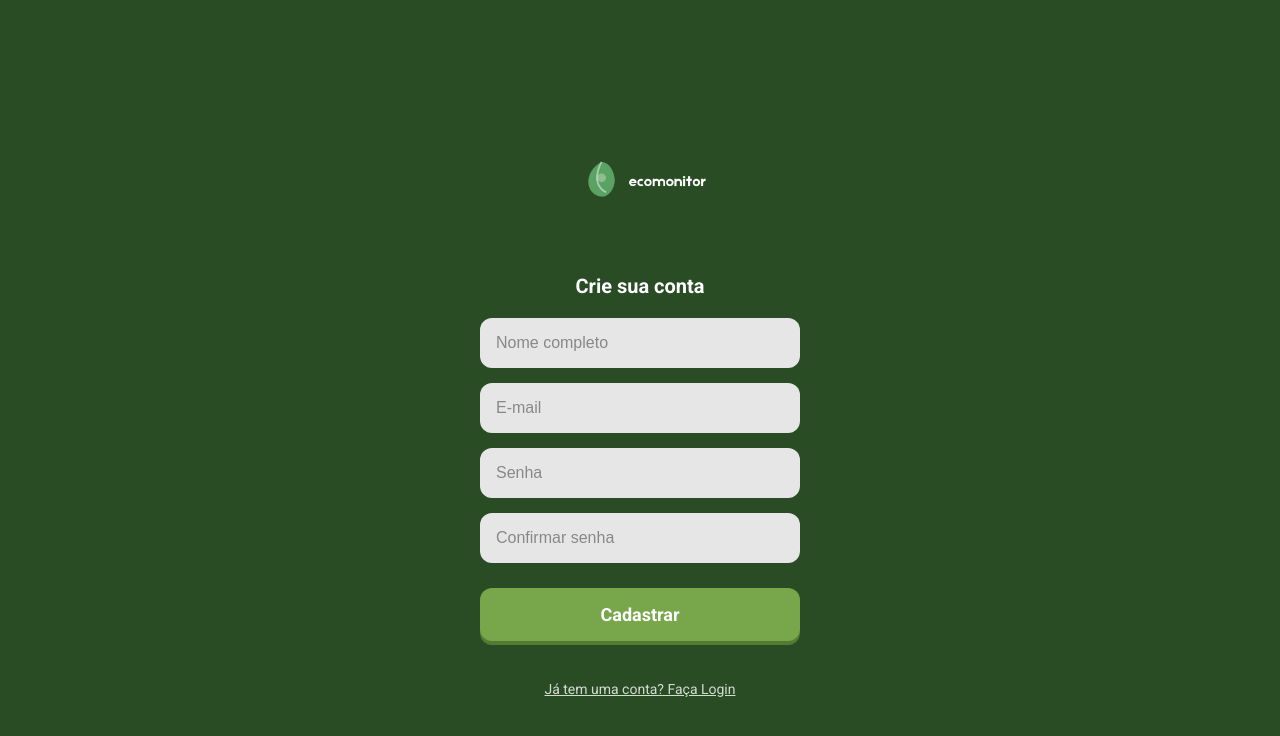
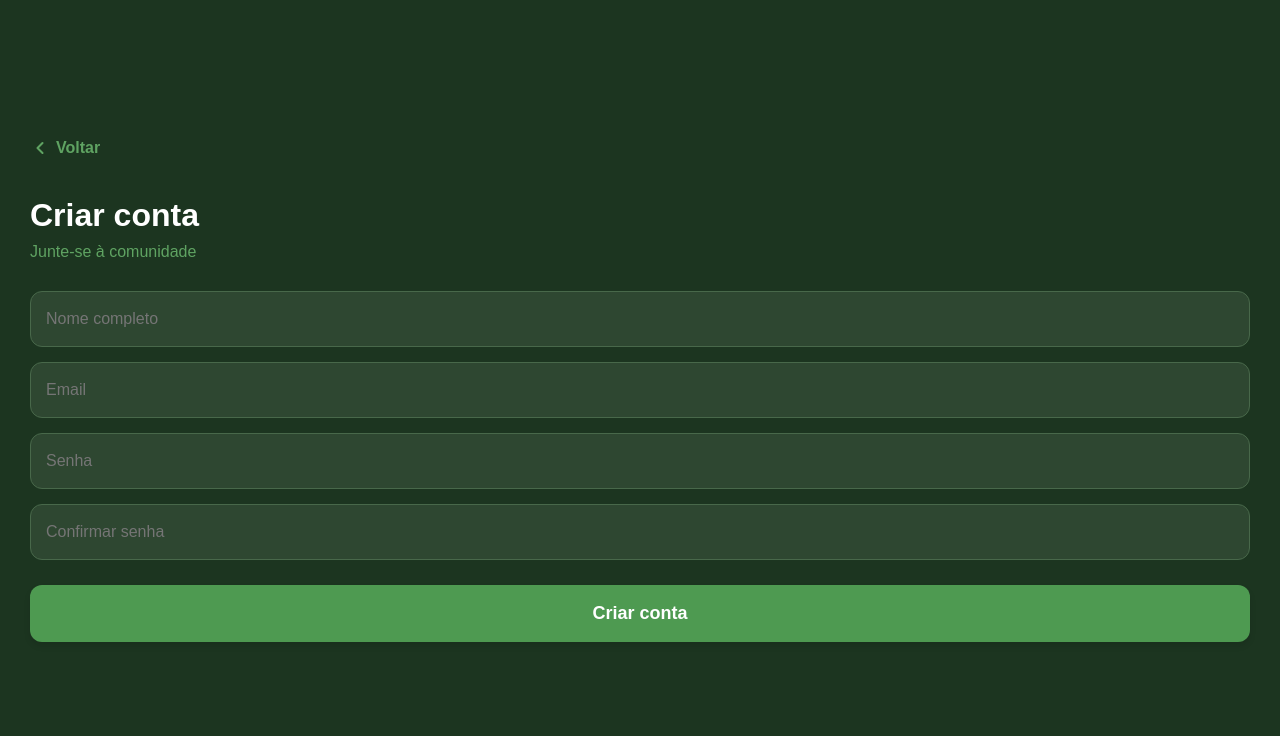
Before and after one commit to iamvitoria/TCC, a React (Vite) app in the folder ecomonitor/: page /register in a window 1280 px wide. Shown: the top 736 px of the page. Built offline with nearby package versions, Linux system fonts and the light colour scheme.

Commit message:
Update Register.jsx

```diff
--- a/ecomonitor/src/pages/Register.jsx
+++ b/ecomonitor/src/pages/Register.jsx
@@ -1,6 +1,5 @@
 import React, { useState } from "react";
 import { useNavigate } from "react-router-dom";
-import logo from "../assets/logo-ecomonitor.png";
 import API_URL from "../config";
 
 const Register = () => {
@@ -63,31 +62,110 @@ const Register = () => {
     }
   };
 
+  const containerStyle = {
+    backgroundColor: "#1C3520",
+    minHeight: "100vh",
+    display: "flex",
+    flexDirection: "column",
+    justifyContent: "center",
+    padding: "30px",
+    boxSizing: "border-box",
+    fontFamily: "Arial, sans-serif"
+  };
+
+  const backButtonStyle = {
+    color: "#5FA362",
+    display: "flex",
+    alignItems: "center",
+    cursor: "pointer",
+    fontWeight: "bold",
+    fontSize: "16px",
+    marginBottom: "40px",
+    marginTop: "-20px"
+  };
+
+  const titleStyle = {
+    color: "white",
+    fontSize: "32px",
+    fontWeight: "bold",
+    margin: "0 0 10px 0",
+    textAlign: "left"
+  };
+
+  const subtitleStyle = {
+    color: "#5FA362",
+    fontSize: "16px",
+    marginBottom: "30px",
+    textAlign: "left"
+  };
+
+  const inputStyle = {
+    width: "100%",
+    backgroundColor: "#2E4731",
+    border: "1px solid #48684A",
+    borderRadius: "12px",
+    padding: "18px 15px",
+    marginBottom: "15px",
+    color: "white",
+    fontSize: "16px",
+    outline: "none",
+    boxSizing: "border-box",
+  };
+
+  const buttonStyle = {
+    width: "100%",
+    backgroundColor: "#4E9A51",
+    color: "white",
+    border: "none",
+    borderRadius: "12px",
+    padding: "18px",
+    fontSize: "18px",
+    fontWeight: "bold",
+    marginTop: "10px",
+    cursor: carregando ? "not-allowed" : "pointer",
+    opacity: carregando ? 0.7 : 1,
+    display: "flex",
+    justifyContent: "center",
+    alignItems: "center",
+    gap: "10px",
+    boxShadow: "0 4px 6px rgba(0,0,0,0.1)"
+  };
+
   return (
-    <div className="mobile-container">
-      <img
-        src={logo}
-        alt="EcoMonitor Logo"
-        className="logo"
-        style={{ width: '150px', marginBottom: '20px' }}
-      />
+    <div style={containerStyle}>
 
-      <h2 style={{ color: 'white', marginBottom: '20px', fontSize: '20px' }}>
-        Crie sua conta
-      </h2>
+      <div style={backButtonStyle} onClick={() => navigate(-1)}>
+        <svg
+          width="20"
+          height="20"
+          viewBox="0 0 24 24"
+          fill="none"
+          stroke="currentColor"
+          strokeWidth="2.5"
+          strokeLinecap="round"
+          strokeLinejoin="round"
+          style={{ marginRight: '6px' }}
+        >
+          <polyline points="15 18 9 12 15 6"></polyline>
+        </svg>
+        Voltar
+      </div>
+
+      <h1 style={titleStyle}>Criar conta</h1>
+      <p style={subtitleStyle}>Junte-se à comunidade</p>
 
       <input
         type="text"
         placeholder="Nome completo"
-        className="input-field"
+        style={inputStyle}
         value={nome}
         onChange={(e) => setNome(e.target.value)}
       />
 
       <input
         type="email"
-        placeholder="E-mail"
-        className="input-field"
+        placeholder="Email"
+        style={inputStyle}
         value={email}
         onChange={(e) => setEmail(e.target.value)}
       />
@@ -95,7 +173,7 @@ const Register = () => {
       <input
         type="password"
         placeholder="Senha"
-        className="input-field"
+        style={inputStyle}
         value={senha}
         onChange={(e) => setSenha(e.target.value)}
       />
@@ -103,19 +181,17 @@ const Register = () => {
       <input
         type="password"
         placeholder="Confirmar senha"
-        className="input-field"
+        style={inputStyle}
         value={confirmarSenha}
         onChange={(e) => setConfirmarSenha(e.target.value)}
       />
 
       {alerta.visivel && (
         <div style={{
-          padding: "10px",
-          marginTop: "10px",
-          marginBottom: "10px",
-          borderRadius: "8px",
-          width: "44%",
-          minWidth: "250px",
+          padding: "15px",
+          marginBottom: "15px",
+          borderRadius: "12px",
+          width: "100%",
           boxSizing: "border-box",
           display: "flex",
           justifyContent: "space-between",
@@ -124,33 +200,23 @@ const Register = () => {
           color: alerta.tipo === "erro" ? "#c62828" : "#2e7d32",
           border: `1px solid ${alerta.tipo === "erro" ? "#ef9a9a" : "#a5d6a7"}`,
           fontWeight: "bold",
-          fontSize: "14px",
-          textAlign: "center"
+          fontSize: "14px"
         }}>
-          <span style={{ flex: 1 }}>{alerta.texto}</span>
-          <span onClick={fecharAlerta} style={{ cursor: "pointer", fontSize: "16px", marginLeft: "10px" }}>✖</span>
+          <span>{alerta.texto}</span>
+          <span onClick={fecharAlerta} style={{ cursor: "pointer", fontSize: "16px" }}>✖</span>
         </div>
       )}
 
       <button
-        className="btn-primary"
         onClick={fazerCadastro}
         disabled={carregando}
-        style={{
-          opacity: carregando ? 0.7 : 1,
-          cursor: carregando ? "not-allowed" : "pointer",
-          display: "flex",
-          justifyContent: "center",
-          alignItems: "center",
-          gap: "10px",
-          marginTop: "10px"
-        }}
+        style={buttonStyle}
       >
         {carregando ? (
           <>
             <div style={{
-              width: "18px",
-              height: "18px",
+              width: "20px",
+              height: "20px",
               border: "3px solid rgba(255,255,255,0.3)",
               borderTop: "3px solid white",
               borderRadius: "50%",
@@ -162,15 +228,10 @@ const Register = () => {
             Cadastrando...
           </>
         ) : (
-          "Cadastrar"
+          "Criar conta"
         )}
       </button>
 
-      <div style={{marginTop: '20px', textAlign: 'center'}}>
-        <p className="link-text" onClick={() => navigate("/login")} style={{ cursor: 'pointer' }}>
-          Já tem uma conta? Faça Login
-        </p>
-      </div>
     </div>
   );
 };
```
